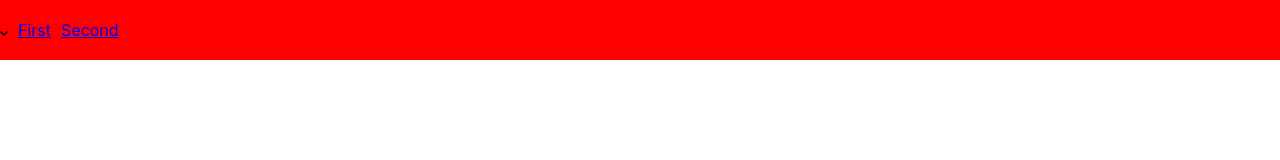
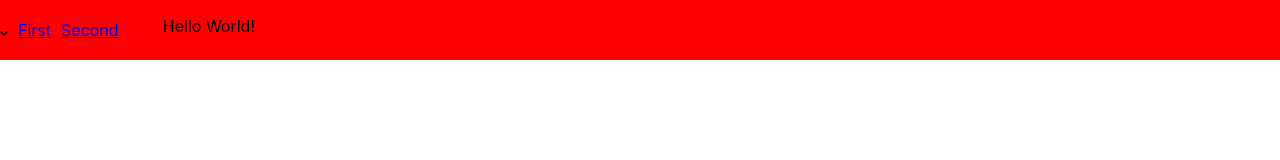
Before and after one commit to Ali-Aliev-pr/reactProject, a React (Create React App) app: page /page in a window 1280 px wide. Shown: the top 160 px of the page. Built offline with nearby package versions, Linux system fonts and the light colour scheme.

Commit message:
second commit

```diff
--- a/src/App.js
+++ b/src/App.js
@@ -7,7 +7,7 @@ import logo from './img.png'
 function App() {
 
   return (
-    <>
+      <>
       <BrowserRouter>
         <main>
             <nav>
@@ -18,14 +18,7 @@ function App() {
                 </div>
             </nav>
             <div className="container">
-                <Switch>
-                    <Route path="/first/">
-                        <Page text="hhhh"/>
-                    </Route>
-                    <Route path="/second/">
-                        <Page text="oooppoppopopopooppoop"/>
-                    </Route>
-                </Switch>
+                <Route path="/page" component={Page}/>
             </div>
         </main>
       </BrowserRouter>
--- a/src/Page.js
+++ b/src/Page.js
@@ -19,17 +19,9 @@ function Page(props) {
             <BrowserRouter>
                 <main>
                     <div className="page">
-                        <p>{props.text}</p>
-                        <Link to="/first/0">Next</Link>
+                        <p>Hello World!</p>
                     </div>
                 </main>
-                <div>
-                    <Switch>
-                        <Route path="/first/0">
-                            <PageSon name="Hello Son"/>
-                        </Route>
-                    </Switch>
-                </div>
             </BrowserRouter>
         </>
     )
```
Also changed, not shown: src/header/Header.js (added, +12 -0 lines).
